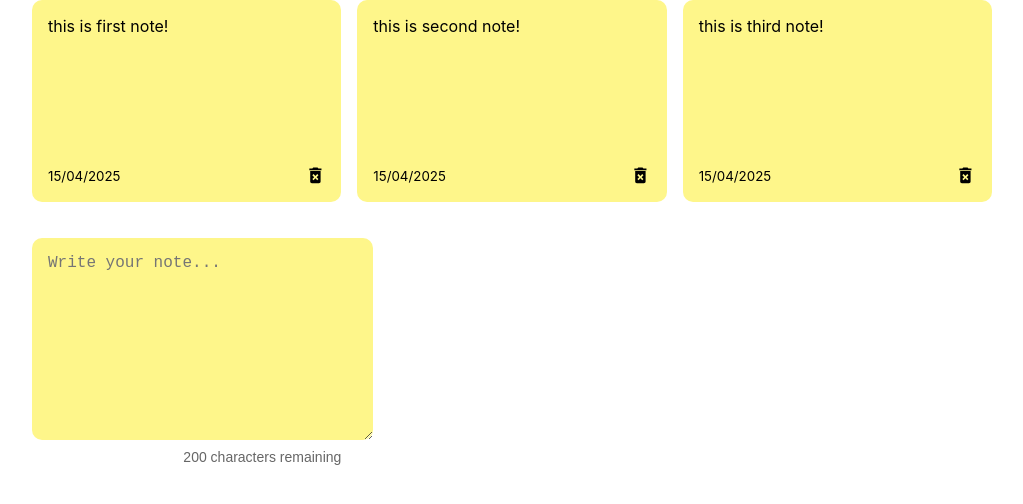
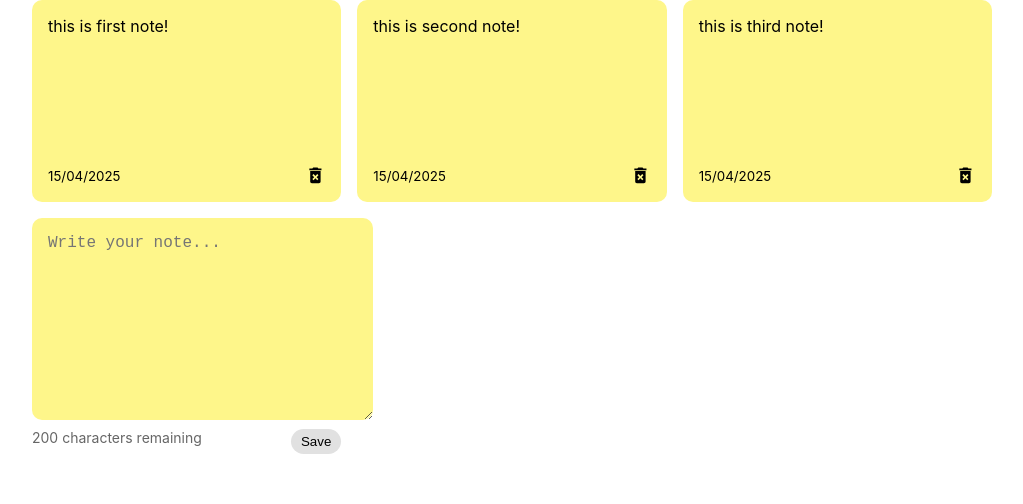
Before and after one commit to aaronreynolds421/react-notes-app, a React (Create React App) app: page / in a window 1280 px wide. Shown: the top 504 px of the page, without its empty margins (128-1151 px from the left). Built offline with nearby package versions, Linux system fonts and the light colour scheme.

Commit message:
worked on changing styles and added a save button function

```diff
--- a/src/App.js
+++ b/src/App.js
@@ -8,9 +8,13 @@ const App = () => {
     { id: nanoid(), text: "this is second note!", date: "15/04/2025" },
     { id: nanoid(), text: "this is third note!", date: "15/04/2025" },
   ]);
+
+  const addNote = (text) => {
+    console.log(text);
+  };
   return (
     <div className="container">
-      <NoteList notes={notes} />
+      <NoteList notes={notes} handleAddNote={addNote} />
     </div>
   );
 };
--- a/src/components/AddNote.js
+++ b/src/components/AddNote.js
@@ -1,49 +1,37 @@
 import React, { useState } from "react";
 
-const AddNote = () => {
+const AddNote = ({ handleAddNote }) => {
   const maxChars = 200;
   const [note, setNote] = useState("");
+  const [noteText, setNoteText] = useState("");
 
   const handleChange = (e) => {
     setNote(e.target.value);
   };
+
+  const handleSaveClick = () => {
+    if (note.trim().length > 0) {
+      handleAddNote(note);
+      setNote(""); // optional: clear after saving
+    }
+  };
   return (
-    <div style={styles.container}>
+    <div className="note-container">
       <textarea
         value={note}
         onChange={handleChange}
         maxLength={maxChars}
         placeholder="Write your note..."
-        style={styles.textarea}
+        className="text-area"
       />
-      <div style={styles.counter}>
+      <div className="note-counter">
         {maxChars - note.length} characters remaining
+        <button className="save" onClick={handleSaveClick}>
+          Save
+        </button>
       </div>
     </div>
   );
 };
-const styles = {
-  container: {
-    width: "100%",
-    maxWidth: "400px",
-    margin: "20px auto",
-    fontFamily: "sans-serif",
-  },
-  textarea: {
-    width: "100%",
-    minHeight: "170px",
-    borderRadius: "10px",
-    padding: "1rem",
-    fontSize: "16px",
-    border: "none",
-    backgroundColor: "#fef68a",
-  },
-  counter: {
-    textAlign: "right",
-    fontSize: "14px",
-    color: "#666",
-    marginTop: "5px",
-  },
-};
 
 export default AddNote;
--- a/src/components/NoteList.js
+++ b/src/components/NoteList.js
@@ -1,13 +1,13 @@
 import Note from "./Note";
 import AddNote from "./AddNote";
 
-const NoteList = ({ notes }) => {
+const NoteList = ({ notes, handleAddNote }) => {
   return (
     <div className="notes-list">
       {notes.map((note) => (
         <Note id={note.id} text={note.text} date={note.date} />
       ))}
-      <AddNote />
+      <AddNote handleAddNote={handleAddNote} />
     </div>
   );
 };
--- a/src/index.css
+++ b/src/index.css
@@ -42,3 +42,36 @@ code {
     minmax(250px, 1fr)
   ); /*cannnot be smaller than 250 px and not bigger than the space available*/
 }
+.notes-container {
+  width: "100%";
+  max-width: "400px";
+  margin: "20px auto";
+  fontfamily: "sans-serif";
+}
+.text-area {
+  width: 100%;
+  min-height: 170px;
+  border-radius: 10px;
+  padding: 1rem;
+  font-size: 16px;
+  border: none;
+  background-color: #fef68a;
+}
+.note-counter {
+  display: flex;
+  justify-content: space-between;
+  text-align: Left;
+  font-size: 14px;
+  color: #666;
+  margin-top: 5px;
+}
+.save {
+  border: none;
+  background-color: #e1e1e1;
+  border-radius: 15px;
+  padding: 5px 10px 5px 10px;
+}
+.save:hover {
+  background-color: #ededed;
+  cursor: pointer;
+}
```
